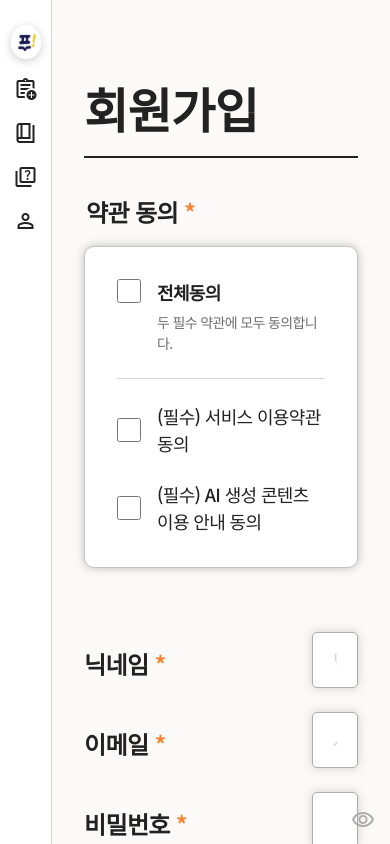
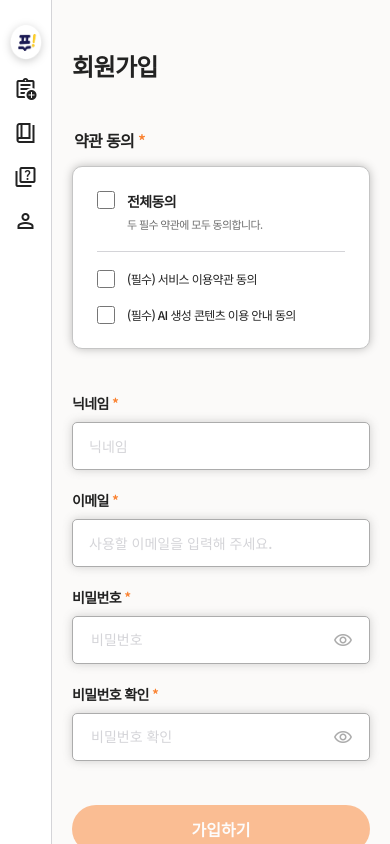
Before and after one commit to JEJU-Ratus/est_fe13_final_project, a Next.js app: page /signup in a window 390 px wide. Shown: the top 844 px of the page. Built offline with nearby package versions, Linux system fonts and the light colour scheme.

Commit message:
style: 회원가입 반응형 화면 구현

```diff
--- a/src/app/(site)/signup/page.module.scss
+++ b/src/app/(site)/signup/page.module.scss
@@ -114,7 +114,9 @@
   > label {
     @include type.text-24-semibold;
 
-    padding-top: 14px;
+    display: flex;
+    align-items: center;
+    min-height: 56px;
 
     span {
       color: color.$fda-orange;
@@ -217,6 +219,7 @@
 
   &:disabled {
     cursor: not-allowed;
+    opacity: 0.5;
   }
 }
 
@@ -232,3 +235,218 @@
   color: color.$fda-navy;
   text-decoration: none;
 }
+
+@media (max-width: 1024px) {
+  .signup-page {
+    padding: 64px 32px;
+  }
+
+  .signup-content {
+    width: min(704px, 100%);
+  }
+
+  .title-area {
+    padding-bottom: 10px;
+
+    h1 {
+      @include type.text-36-bold;
+    }
+  }
+
+  .signup-form {
+    margin-top: 28px;
+  }
+
+  .terms-section {
+    legend {
+      @include type.text-20-semibold;
+
+      margin-bottom: 14px;
+    }
+  }
+
+  .terms-box {
+    gap: 20px;
+    padding: 24px;
+  }
+
+  .all-terms,
+  .term-option {
+    gap: 12px;
+
+    input {
+      width: 20px;
+      height: 20px;
+    }
+  }
+
+  .all-terms {
+    strong {
+      @include type.text-16-semibold;
+    }
+
+    small {
+      margin-top: 4px;
+    }
+  }
+
+  .term-option {
+    @include type.text-16-medium;
+  }
+
+  .fields-section {
+    gap: 20px;
+    margin-top: 56px;
+  }
+
+  .field-row {
+    grid-template-columns: minmax(0, 1fr);
+    gap: 10px;
+
+    > label {
+      @include type.text-20-semibold;
+
+      display: block;
+      min-height: 0;
+      padding-top: 0;
+    }
+  }
+
+  .action-area {
+    margin-top: 48px;
+  }
+}
+
+@media (max-width: 680px) {
+  .signup-page {
+    padding-inline: 20px;
+  }
+
+  .signup-content {
+    width: 100%;
+  }
+
+}
+
+@media (max-width: 480px) {
+  .signup-page {
+    padding: 48px 20px 64px;
+  }
+
+  .title-area {
+    padding-bottom: 0;
+    border-bottom: 0;
+
+    h1 {
+      @include type.text-24-semibold;
+    }
+  }
+
+  .signup-form {
+    margin-top: 44px;
+  }
+
+  .terms-section {
+    legend {
+      @include type.text-16-semibold;
+
+      margin-bottom: 14px;
+    }
+  }
+
+  .terms-box {
+    gap: 18px;
+    padding: 24px;
+  }
+
+  .all-terms,
+  .term-option {
+    gap: 12px;
+
+    input {
+      width: 18px;
+      height: 18px;
+    }
+  }
+
+  .all-terms {
+    strong {
+      @include type.text-14-semibold;
+    }
+
+    small {
+      @include type.text-14-regular;
+
+      font-size: 11px;
+    }
+  }
+
+  .term-option {
+    @include type.text-14-medium;
+
+    font-size: 12px;
+  }
+
+  .fields-section {
+    gap: 20px;
+    margin-top: 44px;
+  }
+
+  .field-row {
+    grid-template-columns: minmax(0, 1fr);
+    gap: 8px;
+
+    > label {
+      @include type.text-14-semibold;
+
+      display: block;
+      min-height: 0;
+      padding-top: 0;
+      white-space: nowrap;
+    }
+  }
+
+  .field-control {
+    > input {
+      @include type.text-14-medium;
+
+      height: 48px;
+      padding: 11px 16px;
+    }
+
+    > p {
+      font-size: 11px;
+      line-height: 1.4;
+    }
+  }
+
+  .password-input {
+    height: 48px;
+    padding: 11px 12px 11px 16px;
+
+    input {
+      @include type.text-14-medium;
+    }
+
+    button {
+      width: 28px;
+      height: 28px;
+
+      span {
+        font-size: 20px;
+      }
+    }
+  }
+
+  .action-area {
+    gap: 16px;
+    margin-top: 44px;
+  }
+
+  .signup-button,
+  .login-link {
+    @include type.text-16-semibold;
+
+    min-height: 48px;
+  }
+}
```
Also changed, not shown: specs/002-signup/tasks.md (+6 -6 lines).
